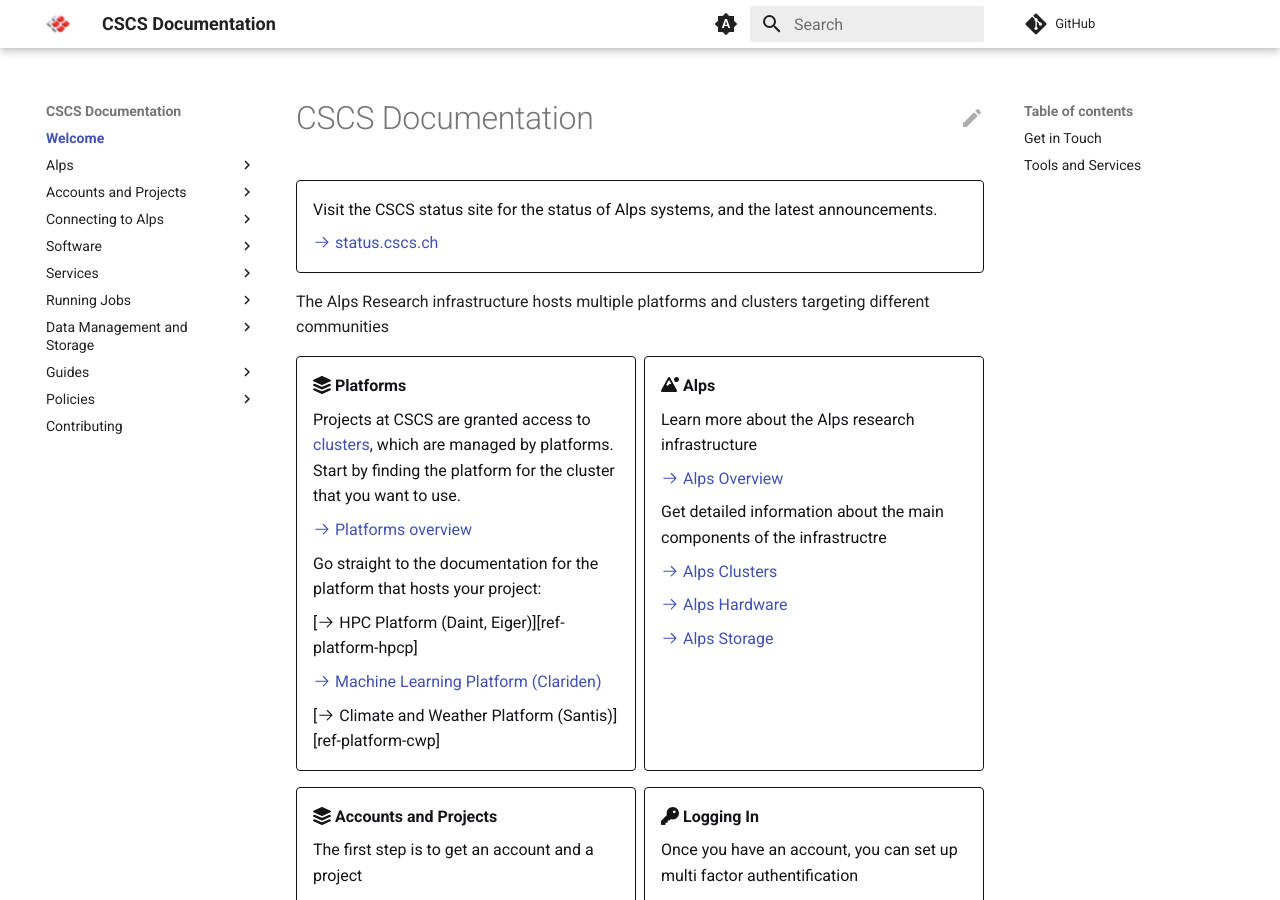
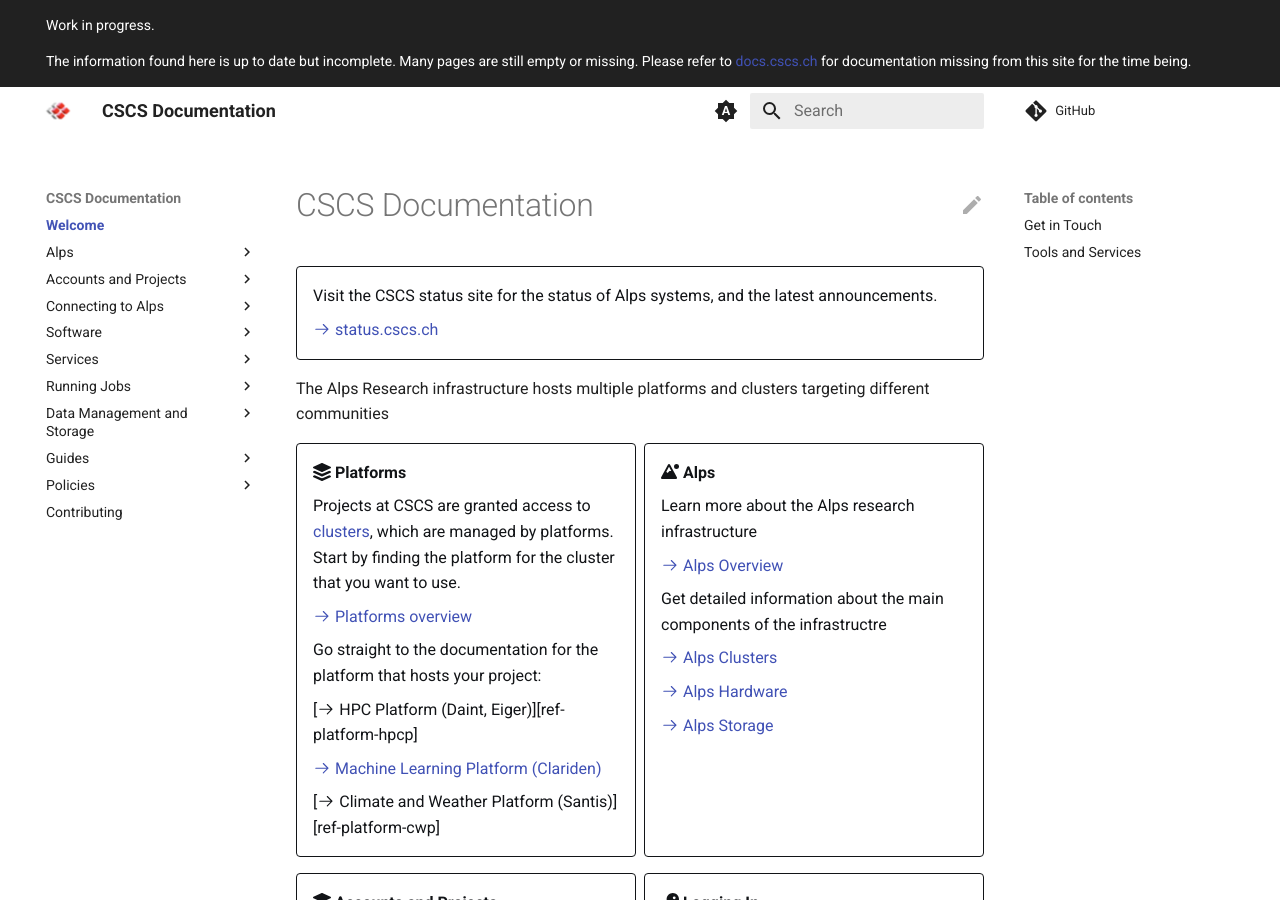
Before and after one commit to nickjbrowning/cscs-docs, an MkDocs documentation site: the page built from docs/index.md, in a window 1280 px wide and 900 px high. Built offline with MkDocs 1.6.1 and Material for MkDocs 9.7.7, drawn with Linux system fonts in a browser that asks for light colours; comment, search, counter and statistics services are not loaded.

Commit message:
Add banner saying documentation is work in progress (#42)

```diff
--- a/mkdocs.yml
+++ b/mkdocs.yml
@@ -137,6 +137,7 @@
   font:
     text: Roboto
     code: Roboto Mono
+  custom_dir: overrides
 markdown_extensions:
   - admonition
   - def_list
--- /dev/null
+++ b/overrides/main.html
@@ -0,0 +1,14 @@
+{% extends "base.html" %}
+
+{% block announce %}
+
+<p>
+Work in progress.
+</p>
+
+<p>
+The information found here is up to date but incomplete. Many pages are still empty or missing.
+Please refer to <a href="https://docs.cscs.ch">docs.cscs.ch</a> for documentation missing from this site for the time being.
+</p>
+
+{% endblock %}
```
